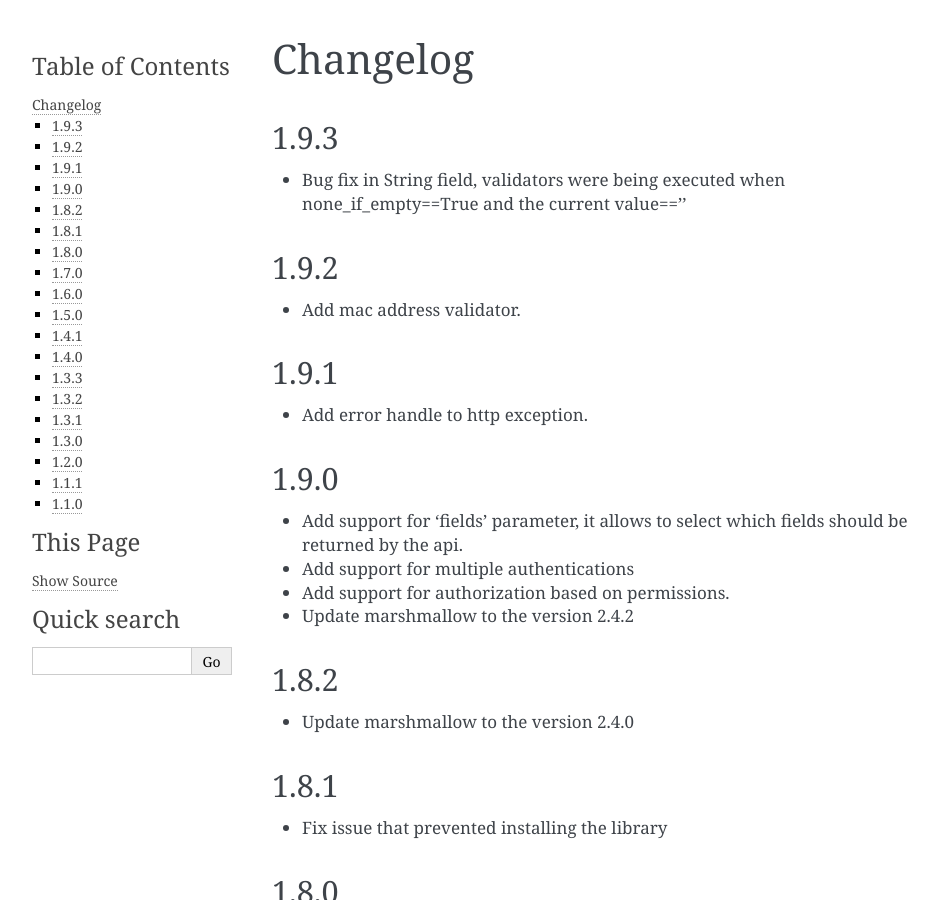
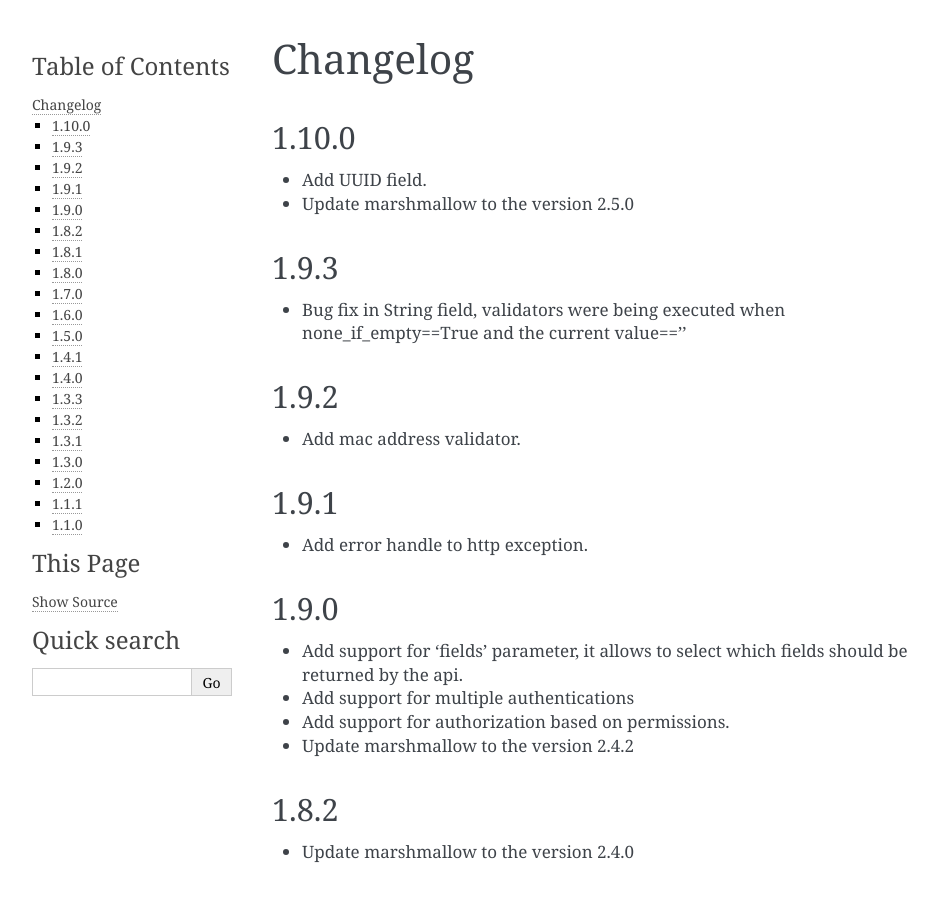
Before and after one commit to viniciuschiele/flask-io, a Sphinx documentation site: the page built from docs/changelog.rst, in a window 1280 px wide and 900 px high. Shown: the whole window, without its empty margins (148-1086 px from the left). Built offline with Sphinx 7.4.7, drawn with Linux system fonts in a browser that asks for light colours.

Commit message:
Release 1.10.0

```diff
--- a/CHANGELOG.rst
+++ b/CHANGELOG.rst
@@ -1,5 +1,10 @@
 Changelog
 ---------
+
+1.10.0
+++++++++++++++++++
+- Add UUID field.
+- Update marshmallow to the version 2.5.0
 
 1.9.3
 ++++++++++++++++++
--- a/docs/conf.py
+++ b/docs/conf.py
@@ -61,7 +61,7 @@ author = 'Vinicius Chiele'
 #
 # The short X.Y version.
 # The full version, including alpha/beta/rc tags.
-version = release = '1.9.3'
+version = release = '1.10.0'
 
 # The language for content autogenerated by Sphinx. Refer to documentation
 # for a list of supported languages.
--- a/requirements.txt
+++ b/requirements.txt
@@ -1,3 +1,3 @@
 flask==0.10.1
 python-dateutil>=2.4.2
-marshmallow==2.4.2
+marshmallow==2.5.0
--- a/setup.py
+++ b/setup.py
@@ -2,7 +2,7 @@ from setuptools import setup
 
 setup(
     name='flask-io',
-    version='1.9.3',
+    version='1.10.0',
     packages=['flask_io'],
     url='https://github.com/viniciuschiele/flask-io',
     license='MIT',
@@ -10,7 +10,7 @@ setup(
     author_email='vinicius.chiele@gmail.com',
     description='Flask-IO is a library for parsing Flask request arguments into parameters and for serialization of complex objects into Flask response.',
     keywords=['flask', 'rest', 'parse', 'encode', 'decode', 'request', 'json', 'marshmallow'],
-    install_requires=['flask==0.10.1', 'python-dateutil>=2.4.2', 'marshmallow==2.4.2'],
+    install_requires=['flask==0.10.1', 'python-dateutil>=2.4.2', 'marshmallow==2.5.0'],
     classifiers=[
         'Development Status :: 5 - Production/Stable',
         'Intended Audience :: Developers',
```
